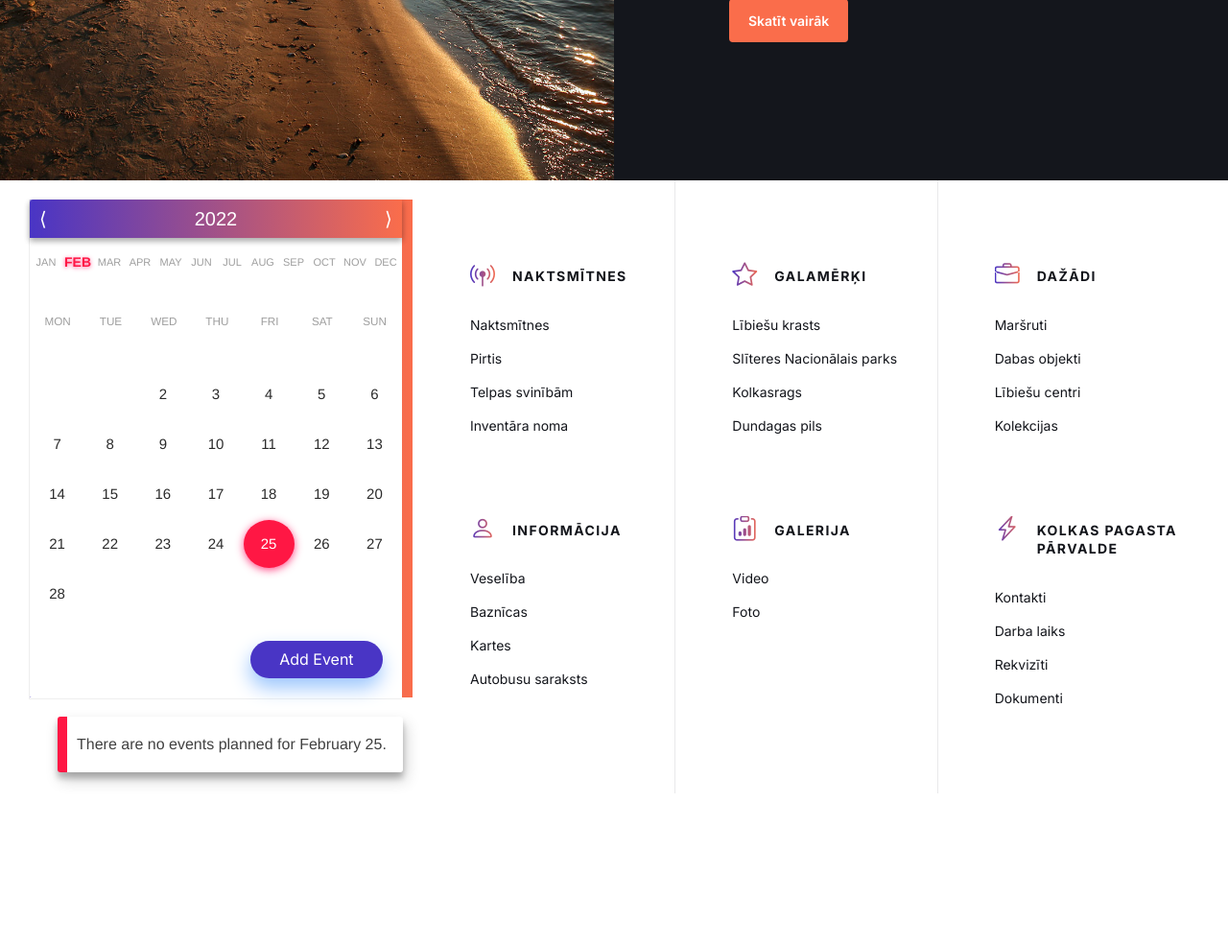
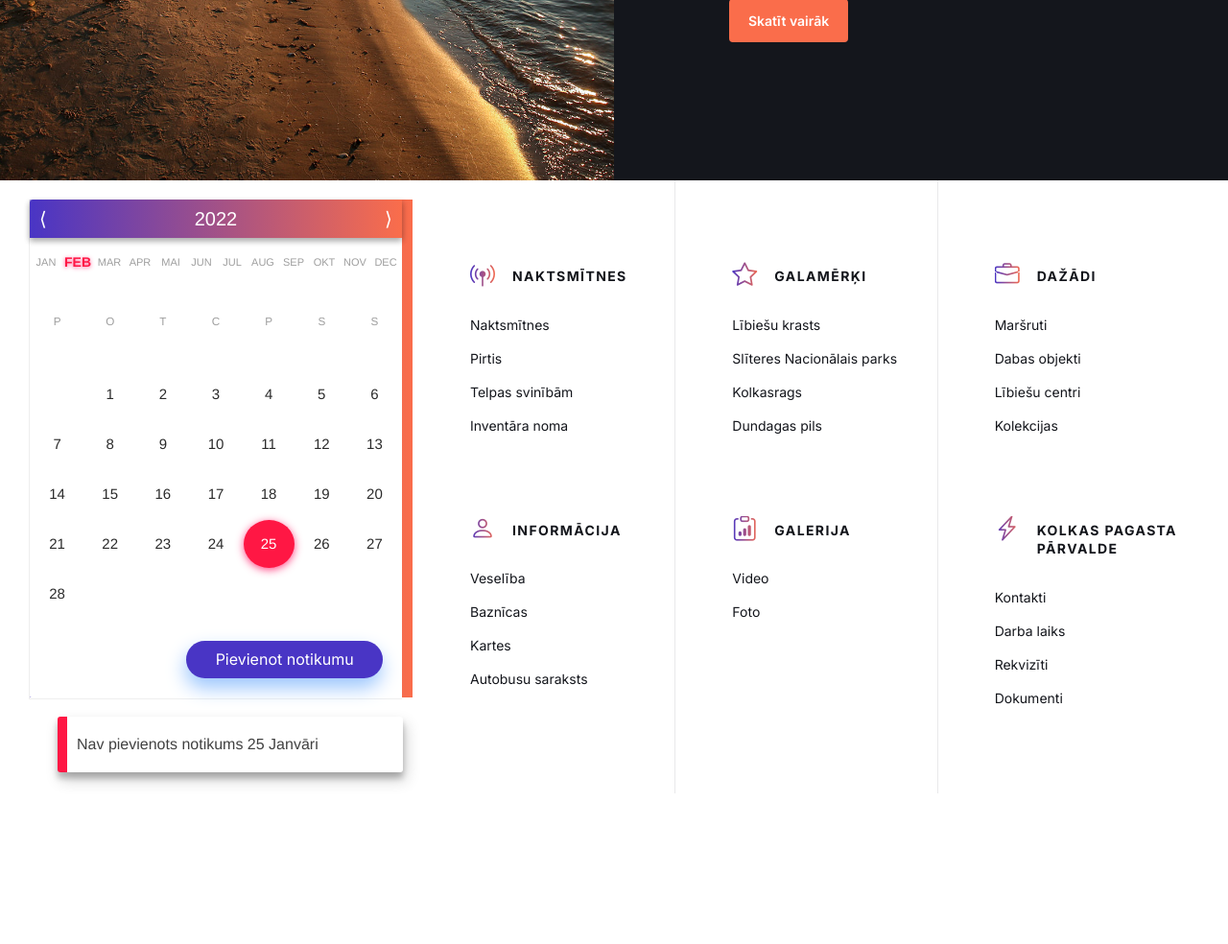
Before and after one commit to Killers16/Prakse, a PHP site: page / in a window 1280 px wide. Shown: the part 602-1586 px from the top of the page at 96% size. Run offline with PHP 8.4, Linux system fonts and the light colour scheme; some libraries are stand-ins or nearby versions; some web fonts are replaced.

Commit message:
EDIT CALENDAR
tradā notikumu pievienošana

```diff
--- a/assets/css/calendars.css
+++ b/assets/css/calendars.css
@@ -138,6 +138,7 @@
     outline: none;
     font-size: 1rem;
     border-radius: 25px;
+
     padding: 0.65rem 1.9rem;
     transition: .2s ease all;
     color: white;
--- a/assets/js/calendars.js
+++ b/assets/js/calendars.js
@@ -25,14 +25,14 @@ function init_calendar(date) {
     var row = $("<tr class='table-row'></tr>");
     var today = date.getDate();
     // Set date to 1 to find the first day of the month
-    date.setDate(1);
+    date.setDate(0);
     var first_day = date.getDay();
     // 35+firstDay is the number of date elements to be added to the dates table
     // 35 is from (7 days in a week) * (up to 5 rows of dates in a month)
     for(var i=0; i<35+first_day; i++) {
         // Since some of the elements will be blank,
         // need to calculate actual date from index
-        var day = i-first_day+2;
+        var day = i-first_day+1;
         // If it is a sunday, make a new row
         if(i%7===0) {
             calendar_days.append(row);
@@ -40,7 +40,7 @@ function init_calendar(date) {
         }
         // if current index isn't a day in this month, make it blank
         if(i < first_day || day > day_count) {
-            var curr_date = $("<td class='table-date nil'>"+"</td>");
+            var curr_date = $(`<td class='table-date nil'></td>`);
             row.append(curr_date);
         }
         else {
@@ -123,13 +123,12 @@ function new_event(event) {
     })
     // empty inputs and hide events
     $("#dialog input[type=text]").val('');
-    $("#dialog input[type=number]").val('');
     $(".events-container").hide(250);
     $("#dialog").show(250);
     // Event handler for cancel button
     $("#cancel-button").click(function() {
         $("#name").removeClass("error-input");
-        $("#count").removeClass("error-input");
+
         $("#dialog").hide(250);
         $(".events-container").show(250);
     });
@@ -137,19 +136,16 @@ function new_event(event) {
     $("#ok-button").unbind().click({date: event.data.date}, function() {
         var date = event.data.date;
         var name = $("#name").val().trim();
-        var count = parseInt($("#count").val().trim());
+
         var day = parseInt($(".active-date").html());
         // Basic form validation
         if(name.length === 0) {
             $("#name").addClass("error-input");
         }
-        else if(isNaN(count)) {
-            $("#count").addClass("error-input");
-        }
         else {
             $("#dialog").hide(250);
             console.log("new event");
-            new_event_json(name, count, date, day);
+            new_event_json(name, date, day);
             date.setDate(day);
             init_calendar(date);
         }
@@ -157,10 +153,9 @@ function new_event(event) {
 }
 
 // Adds a json event to event_data
-function new_event_json(name, count, date, day) {
+function new_event_json(name, date, day) {
     var event = {
         "occasion": name,
-        "invited_count": count,
         "year": date.getFullYear(),
         "month": date.getMonth()+1,
         "day": day
@@ -177,7 +172,7 @@ function show_events(events, month, day) {
     // If there are no events for this date, notify the user
     if(events.length===0) {
         var event_card = $("<div class='event-card'></div>");
-        var event_name = $("<div class='event-name'>There are no events planned for "+month+" "+day+".</div>");
+        var event_name = $("<div class='event-name'>Nav pievienots notikums  "+day+" "+month+"</div>");
         $(event_card).css({ "border-left": "10px solid #FF1744" });
         $(event_card).append(event_name);
         $(".events-container").append(event_card);
@@ -187,14 +182,14 @@ function show_events(events, month, day) {
         for(var i=0; i<events.length; i++) {
             var event_card = $("<div class='event-card'></div>");
             var event_name = $("<div class='event-name'>"+events[i]["occasion"]+":</div>");
-            var event_count = $("<div class='event-count'>"+events[i]["invited_count"]+" Invited</div>");
+
             if(events[i]["cancelled"]===true) {
                 $(event_card).css({
                     "border-left": "10px solid #FF1744"
                 });
                 event_count = $("<div class='event-cancelled'>Cancelled</div>");
             }
-            $(event_card).append(event_name).append(event_count);
+            $(event_card).append(event_name);
             $(".events-container").append(event_card);
         }
     }
@@ -219,7 +214,7 @@ var event_data = {
     "events": [
     {
         "occasion": " Repeated Test Event ",
-        "invited_count": 120,
+
         "year": 2017,
         "month": 5,
         "day": 10,
@@ -227,7 +222,7 @@ var event_data = {
     },
     {
         "occasion": " Repeated Test Event ",
-        "invited_count": 120,
+
         "year": 2017,
         "month": 5,
         "day": 10,
@@ -235,7 +230,7 @@ var event_data = {
     },
         {
         "occasion": " Repeated Test Event ",
-        "invited_count": 120,
+
         "year": 2017,
         "month": 5,
         "day": 10,
@@ -243,14 +238,14 @@ var event_data = {
     },
     {
         "occasion": " Repeated Test Event ",
-        "invited_count": 120,
+
         "year": 2017,
         "month": 5,
         "day": 10
     },
         {
         "occasion": " Repeated Test Event ",
-        "invited_count": 120,
+
         "year": 2017,
         "month": 5,
         "day": 10,
@@ -258,14 +253,14 @@ var event_data = {
     },
     {
         "occasion": " Repeated Test Event ",
-        "invited_count": 120,
+
         "year": 2017,
         "month": 5,
         "day": 10
     },
         {
         "occasion": " Repeated Test Event ",
-        "invited_count": 120,
+
         "year": 2017,
         "month": 5,
         "day": 10,
@@ -273,14 +268,14 @@ var event_data = {
     },
     {
         "occasion": " Repeated Test Event ",
-        "invited_count": 120,
+
         "year": 2017,
         "month": 5,
         "day": 10
     },
         {
         "occasion": " Repeated Test Event ",
-        "invited_count": 120,
+
         "year": 2017,
         "month": 5,
         "day": 10,
@@ -288,14 +283,14 @@ var event_data = {
     },
     {
         "occasion": " Repeated Test Event ",
-        "invited_count": 120,
+
         "year": 2017,
         "month": 5,
         "day": 10
     },
     {
         "occasion": " Test Event",
-        "invited_count": 120,
+
         "year": 2017,
         "month": 5,
         "day": 11
@@ -304,16 +299,16 @@ var event_data = {
 };
 
 const months = [
-    "January",
-    "February",
-    "March",
-    "April",
-    "May",
-    "June",
-    "July",
-    "August",
-    "September",
-    "October",
-    "November",
-    "December"
+    "Janvāri",
+    "Februāri",
+    "Martā",
+    "Aprīlī",
+    "Maija",
+    "Jūnija",
+    "Jūlija",
+    "Augusta",
+    "Septembri",
+    "Oktobri",
+    "Novembri",
+    "Decembri"
 ];
--- a/document-archive.html
+++ b/document-archive.html
@@ -1242,9 +1242,11 @@
 								<!-- FOOTER MENU : end -->
 
 								<!-- FOOTER TEXT : begin -->
-								<div class="footer-text">
-									<p>&copy; Wordbench HTML Template</p>
+								<div class="footer-text" >
+									<p> &copy; Kolkas pagasta pārvalde &ensp; parvalde.kolka@dundaga.lv  </p>
+
 								</div>
+								<div style = "text-align: center;" ><p style = "display: inline;">2012</p> </div>
 								<!-- FOOTER TEXT : end -->
 
 								<!-- FOOTER BACK TO TOP : begin -->
--- a/document-detail.html
+++ b/document-detail.html
@@ -1100,9 +1100,11 @@
 								<!-- FOOTER MENU : end -->
 
 								<!-- FOOTER TEXT : begin -->
-								<div class="footer-text">
-									<p>&copy; Wordbench HTML Template</p>
+								<div class="footer-text" >
+									<p> &copy; Kolkas pagasta pārvalde &ensp; parvalde.kolka@dundaga.lv  </p>
+
 								</div>
+								<div style = "text-align: center;" ><p style = "display: inline;">2012</p> </div>
 								<!-- FOOTER TEXT : end -->
 
 								<!-- FOOTER BACK TO TOP : begin -->
--- a/event-archive.html
+++ b/event-archive.html
@@ -1586,9 +1586,11 @@
 								<!-- FOOTER MENU : end -->
 
 								<!-- FOOTER TEXT : begin -->
-								<div class="footer-text">
-									<p>&copy; Wordbench HTML Template</p>
+								<div class="footer-text" >
+									<p> &copy; Kolkas pagasta pārvalde &ensp; parvalde.kolka@dundaga.lv  </p>
+
 								</div>
+								<div style = "text-align: center;" ><p style = "display: inline;">2012</p> </div>
 								<!-- FOOTER TEXT : end -->
 
 								<!-- FOOTER BACK TO TOP : begin -->
--- a/event-detail.html
+++ b/event-detail.html
@@ -1243,9 +1243,11 @@
 								<!-- FOOTER MENU : end -->
 
 								<!-- FOOTER TEXT : begin -->
-								<div class="footer-text">
-									<p>&copy; Wordbench HTML Template</p>
+								<div class="footer-text" >
+									<p> &copy; Kolkas pagasta pārvalde &ensp; parvalde.kolka@dundaga.lv  </p>
+
 								</div>
+								<div style = "text-align: center;" ><p style = "display: inline;">2012</p> </div>
 								<!-- FOOTER TEXT : end -->
 
 								<!-- FOOTER BACK TO TOP : begin -->
--- a/faq-archive.html
+++ b/faq-archive.html
@@ -1268,9 +1268,11 @@
 								<!-- FOOTER MENU : end -->
 
 								<!-- FOOTER TEXT : begin -->
-								<div class="footer-text">
-									<p>&copy; Wordbench HTML Template</p>
+								<div class="footer-text" >
+									<p> &copy; Kolkas pagasta pārvalde &ensp; parvalde.kolka@dundaga.lv  </p>
+
 								</div>
+								<div style = "text-align: center;" ><p style = "display: inline;">2012</p> </div>
 								<!-- FOOTER TEXT : end -->
 
 								<!-- FOOTER BACK TO TOP : begin -->
--- a/faq-detail.html
+++ b/faq-detail.html
@@ -1016,9 +1016,11 @@
 								<!-- FOOTER MENU : end -->
 
 								<!-- FOOTER TEXT : begin -->
-								<div class="footer-text">
-									<p>&copy; Wordbench HTML Template</p>
+								<div class="footer-text" >
+									<p> &copy; Kolkas pagasta pārvalde &ensp; parvalde.kolka@dundaga.lv  </p>
+
 								</div>
+								<div style = "text-align: center;" ><p style = "display: inline;">2012</p> </div>
 								<!-- FOOTER TEXT : end -->
 
 								<!-- FOOTER BACK TO TOP : begin -->
--- a/gallery-archive.html
+++ b/gallery-archive.html
@@ -1320,9 +1320,11 @@
 								<!-- FOOTER MENU : end -->
 
 								<!-- FOOTER TEXT : begin -->
-								<div class="footer-text">
-									<p>&copy; Wordbench HTML Template</p>
+								<div class="footer-text" >
+									<p> &copy; Kolkas pagasta pārvalde &ensp; parvalde.kolka@dundaga.lv  </p>
+
 								</div>
+								<div style = "text-align: center;" ><p style = "display: inline;">2012</p> </div>
 								<!-- FOOTER TEXT : end -->
 
 								<!-- FOOTER BACK TO TOP : begin -->
--- a/gallery-detail.html
+++ b/gallery-detail.html
@@ -1112,9 +1112,11 @@
 								<!-- FOOTER MENU : end -->
 
 								<!-- FOOTER TEXT : begin -->
-								<div class="footer-text">
-									<p>&copy; Wordbench HTML Template</p>
+								<div class="footer-text" >
+									<p> &copy; Kolkas pagasta pārvalde &ensp; parvalde.kolka@dundaga.lv  </p>
+
 								</div>
+								<div style = "text-align: center;" ><p style = "display: inline;">2012</p> </div>
 								<!-- FOOTER TEXT : end -->
 
 								<!-- FOOTER BACK TO TOP : begin -->
--- a/home2.html
+++ b/home2.html
@@ -1925,9 +1925,11 @@
 								<!-- FOOTER MENU : end -->
 
 								<!-- FOOTER TEXT : begin -->
-								<div class="footer-text">
-									<p>&copy; Wordbench HTML Template</p>
+								<div class="footer-text" >
+									<p> &copy; Kolkas pagasta pārvalde &ensp; parvalde.kolka@dundaga.lv  </p>
+
 								</div>
+								<div style = "text-align: center;" ><p style = "display: inline;">2012</p> </div>
 								<!-- FOOTER TEXT : end -->
 
 								<!-- FOOTER BACK TO TOP : begin -->
--- a/index.html
+++ b/index.html
@@ -845,12 +845,12 @@
 																		<td class="month">Feb</td>
 																		<td class="month">Mar</td>
 																		<td class="month">Apr</td>
-																		<td class="month">May</td>
+																		<td class="month">Mai</td>
 																		<td class="month">Jun</td>
 																		<td class="month">Jul</td>
 																		<td class="month">Aug</td>
 																		<td class="month">Sep</td>
-																		<td class="month">Oct</td>
+																		<td class="month">Okt</td>
 																		<td class="month">Nov</td>
 																		<td class="month">Dec</td>
 																		</tr>
@@ -859,13 +859,13 @@
 
 																	<table class="days-table">
 
-																	<td class="day">Mon</td>
-																	<td class="day">Tue</td>
-																	<td class="day">Wed</td>
-																	<td class="day">Thu</td>
-																	<td class="day">Fri</td>
-																	<td class="day">Sat</td>
-																	<td class="day">Sun</td>
+																	<td class="day">P</td>
+																	<td class="day">O</td>
+																	<td class="day">T</td>
+																	<td class="day">C</td>
+																	<td class="day">P</td>
+																	<td class="day">S</td>
+																	<td class="day">S</td>
 																	</table>
 																	<div class="frame">
 																	<table class="dates-table">
@@ -873,20 +873,20 @@
 																		</tbody>
 																	</table>
 																	</div>
-																	<button class="button" id="add-button">Add Event</button>
+																	<button class="button" id="add-button">Pievienot notikumu</button>
 																</div>
 																</div>
 																<div class="events-container">
 																</div>
 																<div class="dialog" id="dialog">
-																	<h2 class="dialog-header"> Add New Event </h2>
+																	<h2 class="dialog-header"> Pievienot  Jaunu Notikumu </h2>
 																	<form class="form" id="form">
 																	<div class="form-container" align="center" >
-																		<label class="form-label" id="valueFromMyButton" for="name">Event name</label>
+																		<label class="form-label" id="valueFromMyButton" for="name">Notikuma nosaukums</label>
 																		<input class="input" type="text" id="name" maxlength="36">
 
-																		<input type="button" value="Cancel" class="button" id="cancel-button">
-																		<input type="button" value="OK" class="button" id="ok-button">
+																		<input type="button" value="Atcelt" class="button" id="cancel-button">
+																		<input type="button" value="Pievienot" class="button" id="ok-button">
 																	</div>
 																	</form>
 																</div>
```
